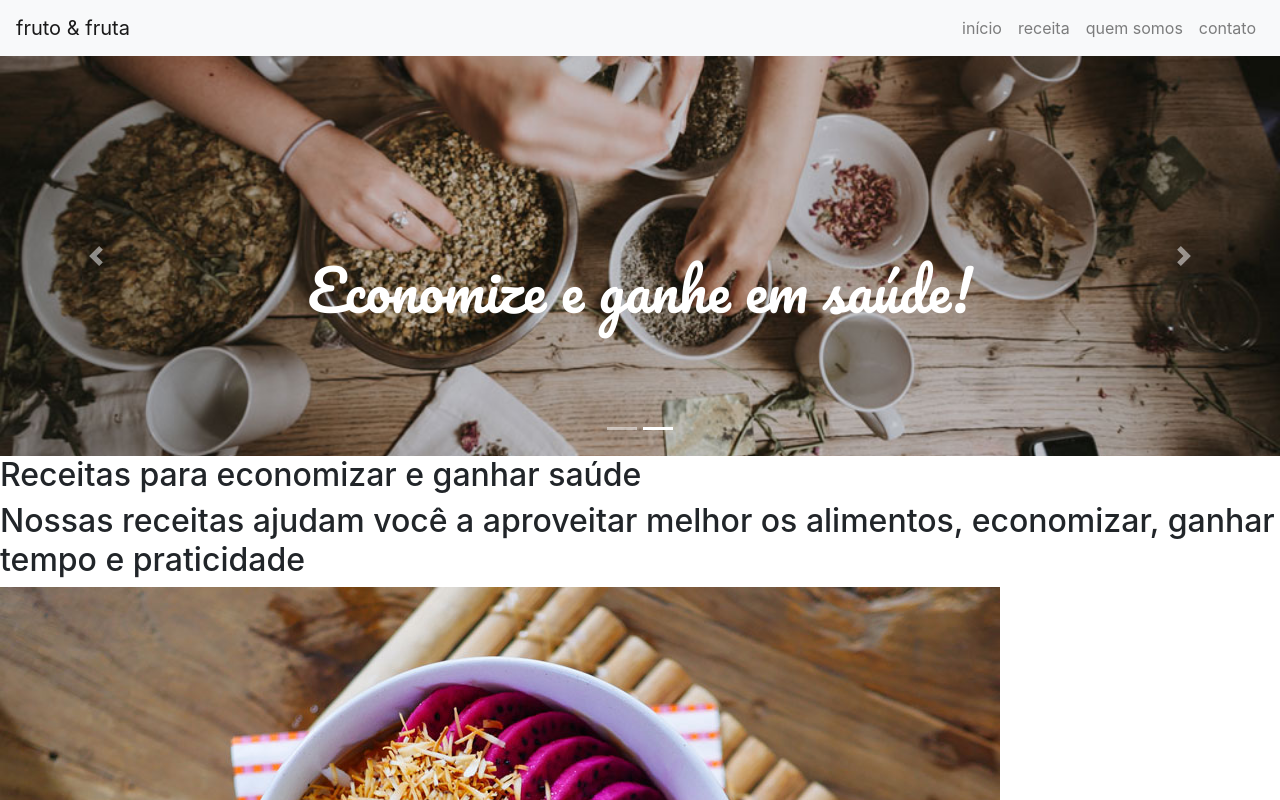
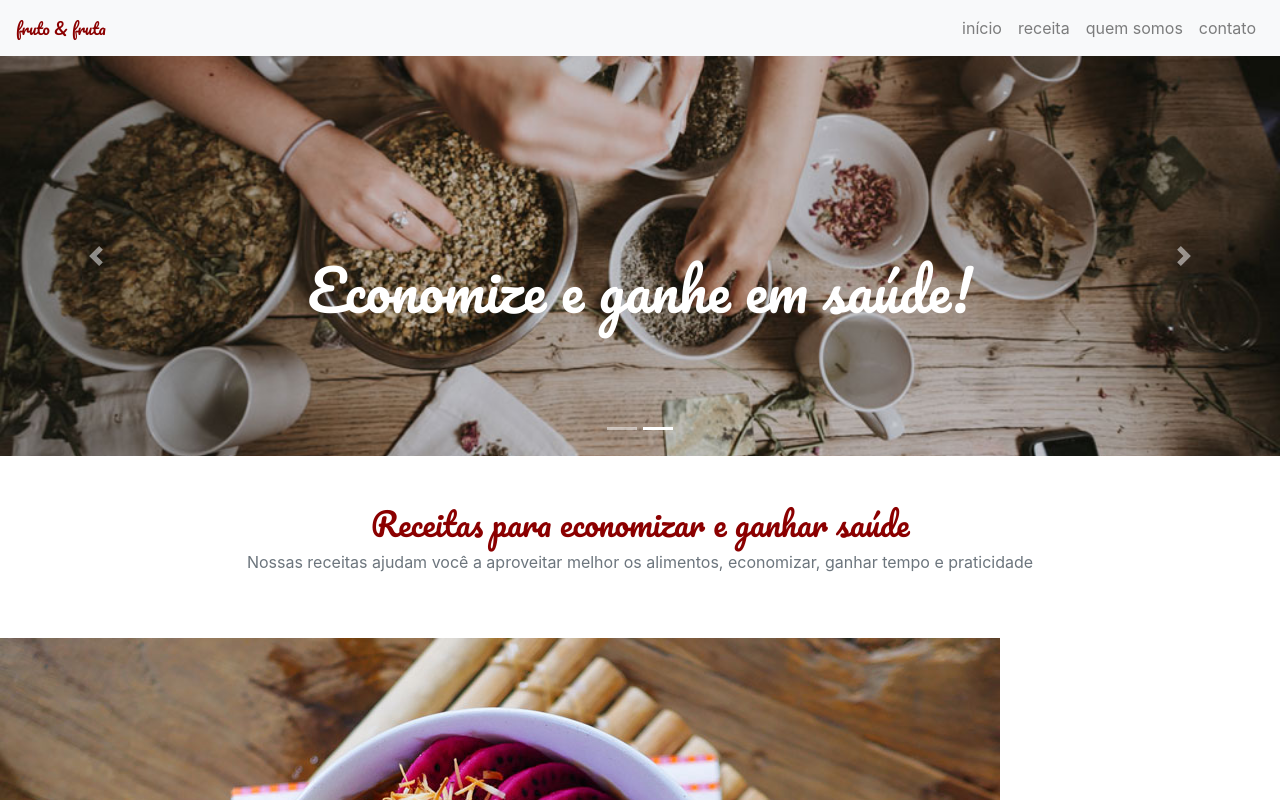
Before and after one commit to andre23arruda/fruto-e-fruta, a plain HTML site: page index.html in a window 1280 px wide. Shown: the top 800 px of the page. Drawn offline with Linux system fonts and the light colour scheme.

Commit message:
Add title and subtitle styles

```diff
--- a/index.html
+++ b/index.html
@@ -12,7 +12,7 @@
 <body>
 
     <nav class="navbar navbar-expand-lg navbar-light bg-light">
-        <a class="navbar-brand" href="#">fruto & fruta</a>
+        <a class="fonte-cursiva cor-especial" href="#">fruto & fruta</a>
         <button class="navbar-toggler" type="button" data-toggle="collapse" data-target="#navbarNav" aria-controls="navbarNav" aria-expanded="false" aria-label="Toggle navigation">
           <span class="navbar-toggler-icon"></span>
         </button>
@@ -66,8 +66,8 @@
       </div>
 
 
-    <h2>Receitas para economizar e ganhar saúde</h2>
-    <h2>Nossas receitas ajudam você a aproveitar melhor os alimentos, economizar, ganhar tempo e praticidade</h2>
+    <h2 class="text-center fonte-cursiva cor-especial pt-5">Receitas para economizar e ganhar saúde</h2>
+    <p class="text-center text-secondary pb-5">Nossas receitas ajudam você a aproveitar melhor os alimentos, economizar, ganhar tempo e praticidade</p>
 
     <img src="src/img/receita-abacate.jpg" alt="tigela com salada de abacate, vista superior">
     <h3>Tigela de abacate</h3>
--- a/style.css
+++ b/style.css
@@ -9,3 +9,7 @@
 .fonte-cursiva {
   	font-family: 'Pacifico', cursive;
 }
+
+.cor-especial {
+	color: darkred;
+}
```
